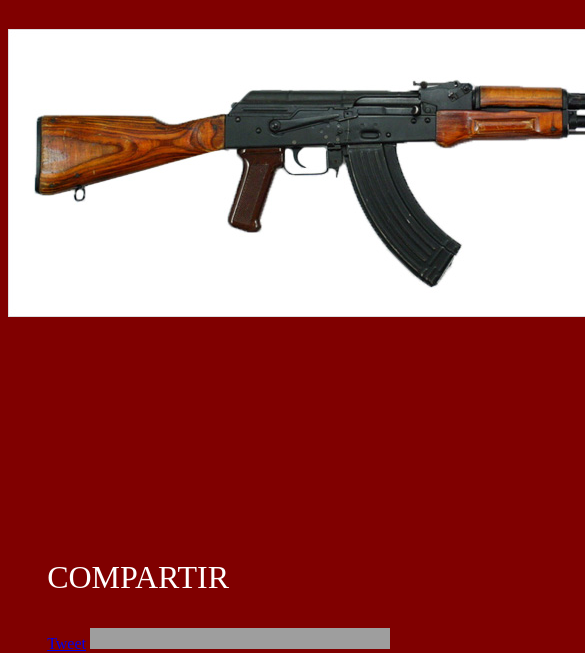
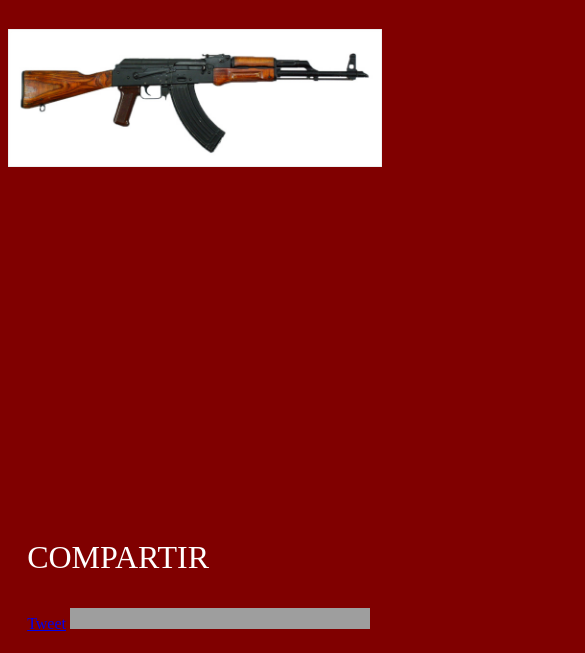
Before and after one commit to tario/awp, a plain HTML site: page index.html in a window 390 px wide. Shown: the part 191-844 px from the top of the page, 585 px wide, since content can reach past the window. Drawn offline with Linux system fonts and the light colour scheme; grey boxes are pictures that could not be loaded; a web font is replaced by a local one.

Commit message:
responsive img and social buttons panel

```diff
--- a/css/ak47.css
+++ b/css/ak47.css
@@ -28,4 +28,10 @@ p {
 }
 
 .social-buttons {
+  background-color: #800000;
+  padding: 20px;
 }
+
+img.ak47 {
+  width: 100%;
+}
--- a/index.html
+++ b/index.html
@@ -14,7 +14,7 @@
 			Presiona "ENTER" Y despues "/" para recargar
 		</p>
 
-		<img src="img/ak47.jpg"></img>
+		<img class="ak47" src="img/ak47.jpg"></img>
 
     <div class="social-buttons left-bottom-corner">
 
```
